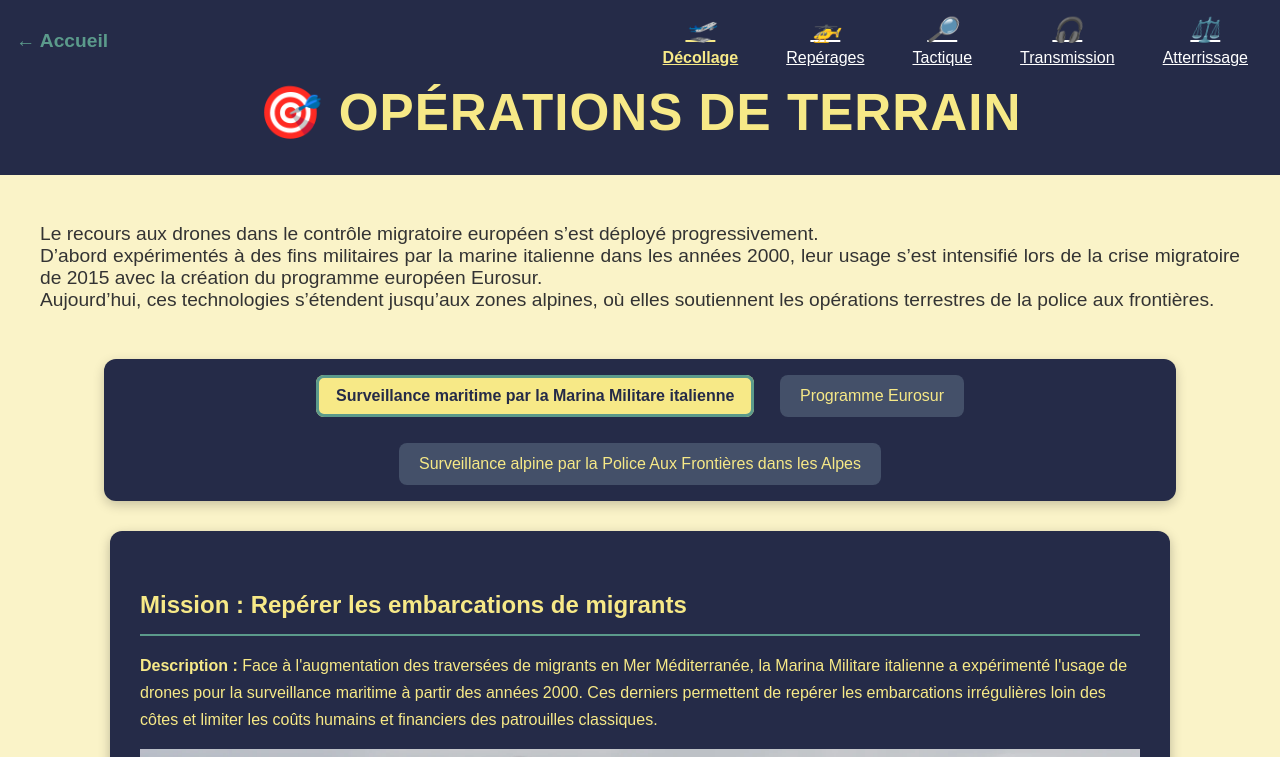
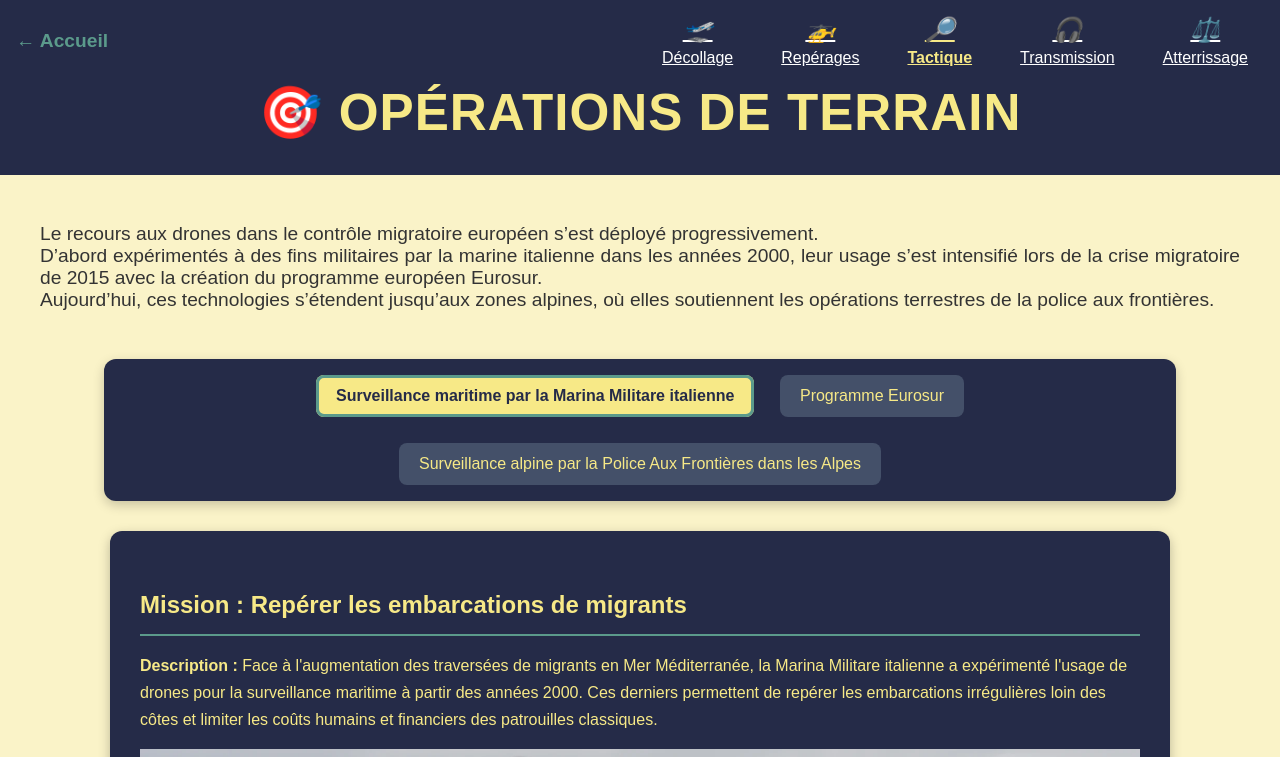
Before and after one commit to fireblock29/GA3_Violence, a plain HTML site: page survol-tactique.html in a window 1280 px wide. Shown: the top 757 px of the page. Drawn offline with nearby package versions, Linux system fonts and the light colour scheme; a web font is replaced by a local one.

Commit message:
active class header

```diff
--- a/survol-tactique.html
+++ b/survol-tactique.html
@@ -394,9 +394,9 @@
         <a class="back-home" href="index.html">&larr; Accueil</a>
         <button class="burger" onclick="toggleMenu()">☰</button>
         <nav class="flight-steps">
-            <a class="step active" href="decollage.html"><i>🛫</i> Décollage</a>
+            <a class="step" href="decollage.html"><i>🛫</i> Décollage</a>
             <a class="step" href="reperage.html"><i>🚁</i> Repérages</a>
-            <a class="step" href="survol-tactique.html"><i>🔎</i> Tactique</a>
+            <a class="step active" href="survol-tactique.html"><i>🔎</i> Tactique</a>
             <a class="step" href="podcast.html"><i>🎧</i> Transmission</a>
             <a class="step" href="atterrissage.html"><i>⚖️</i> Atterrissage</a>
         </nav>
```
